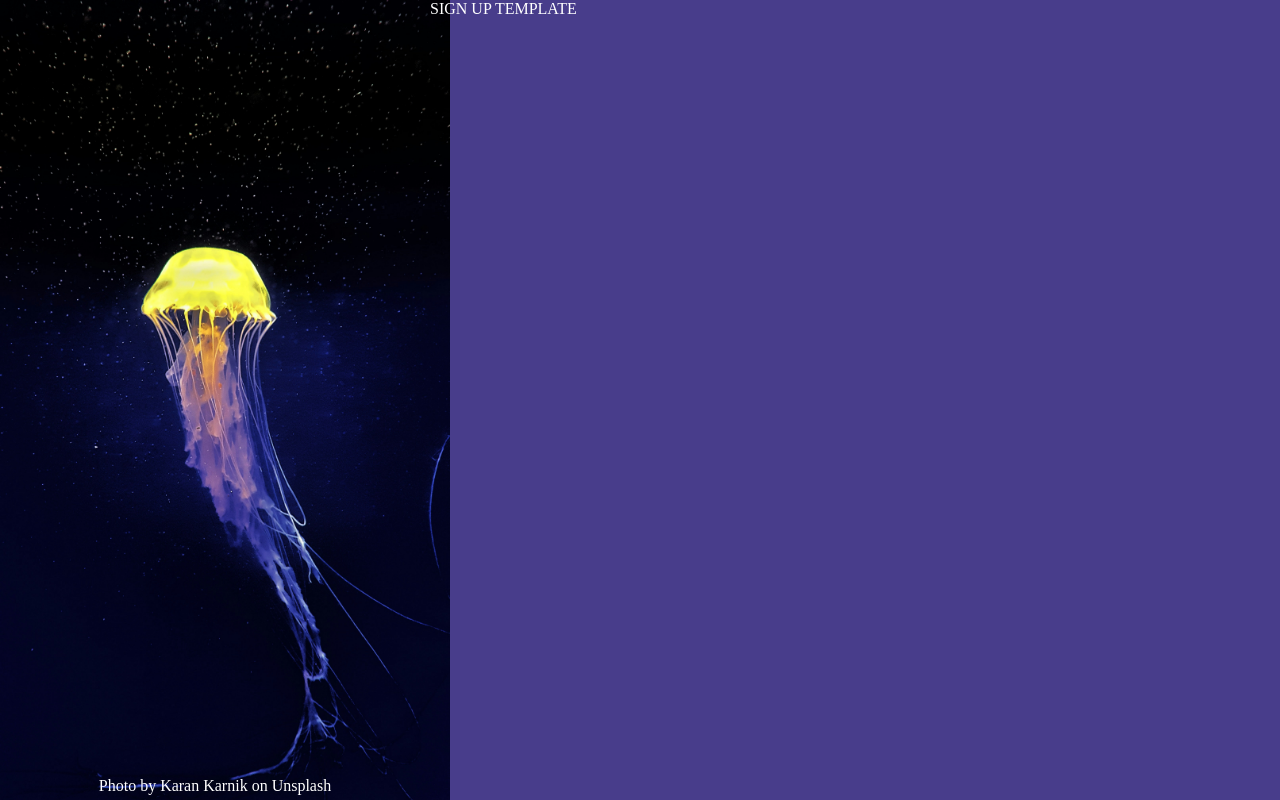
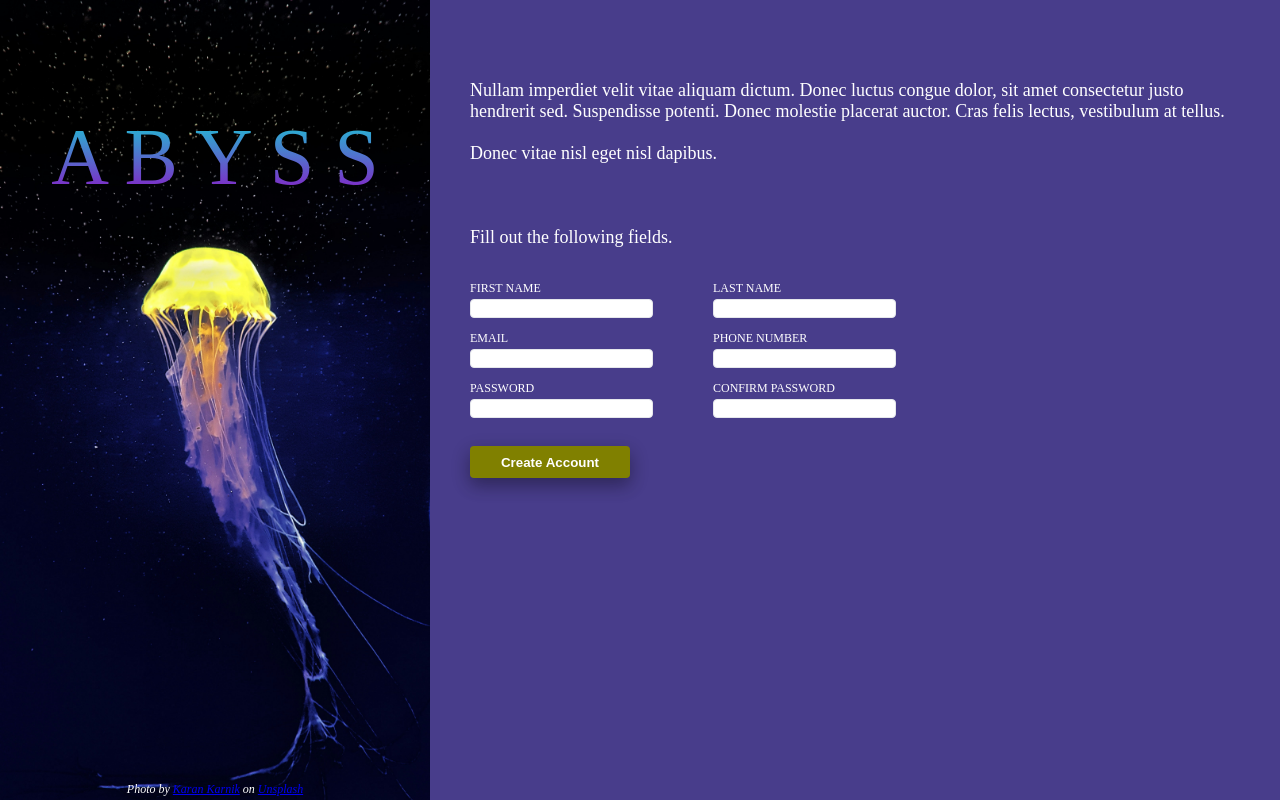
Before and after one commit to josephoren/sign-up_form, a plain HTML site: page index.html in a window 1280 px wide. Drawn offline with Linux system fonts and the light colour scheme; a web font is replaced by a local one.

Commit message:
feat: add finished layout

```diff
--- a/index.html
+++ b/index.html
@@ -5,12 +5,65 @@
     <meta name="viewport" content="width=device-width, initial-scale=1.0">
     <title>Sign-Up Form</title>
     <link rel="stylesheet" href="style.css">
+    <link rel="stylesheet" media="screen" href="https://fontlibrary.org//face/rocketpayzfont" type="text/css"/>
 </head>
 <body>
-    <div class="img-credit">
-        Photo by Karan Karnik on Unsplash
+    <div class="img-background">
+    <div class="img-logo">A B Y S S</div>
+    <div class="img-credit">Photo by&nbsp<a href="https://unsplash.com/@kkkaran">Karan Karnik</a>&nbspon&nbsp<a href="https://unsplash.com/">Unsplash</a></div>
     </div>
 
-    <div class="forms">SIGN UP TEMPLATE</div>
+    <div class="forms">
+    <div class="forms-top">Nullam imperdiet velit vitae aliquam dictum. Donec luctus congue dolor, sit amet consectetur justo <br/> hendrerit sed. Suspendisse potenti. Donec molestie placerat auctor. Cras felis lectus, vestibulum at tellus.<br/><br/>Donec vitae nisl eget nisl dapibus. <br/><br/><br/><br/>Fill out the following fields.</div>
+
+    <div class="forms-input">
+    <div class="forms-left">
+
+    <form>
+        <div>
+            <label for="first-name">FIRST NAME</label>
+        </div>
+        <div>
+            <input type="text" id="first-name" name="first-name" pattern="[a-zA-Z]+" required>
+        </div>
+        <div>
+            <label for="email">EMAIL</label>
+        </div>
+        <div>
+            <input type="email" name="email" id="email" required>
+        </div>
+        <div>
+            <label for="password">PASSWORD</label>
+        </div>
+        <div>
+            <input type="password" name="password" id="password" pattern="(?=^.{8,}$)((?=.*\d)|(?=.*\W+))(?![.\n])(?=.*[A-Z])(?=.*[a-z]).*$" required>
+            <span></span>
+        </div>
+    </div>
+
+    <div class="forms-right">
+        <div>
+            <label for="last-name">LAST NAME</label>
+        </div>
+        <div>
+            <input type="text" name="last-name" id="last-name" pattern="[a-zA-Z]+" required>
+        </div>
+        <div>
+            <label for="phone-number">PHONE NUMBER</label>
+        </div>
+        <div>
+            <input type="tel" name="phone-number" id="phone-number" pattern="\d{3}[\-]?\d{3}[\-]?\d{4}" required>
+        </div>
+        <div>
+            <label for="password-confirm">CONFIRM PASSWORD</label>
+        </div>
+        <div>
+            <input type="password" name="password-confirm" id="password-confirm" pattern="(?=^.{8,}$)((?=.*\d)|(?=.*\W+))(?![.\n])(?=.*[A-Z])(?=.*[a-z]).*$" required>
+        </div>
+    </div>
+    </div>
+    <button type="submit" class="forms-btn">Create Account</button>
+    </form>
+    </div>
 </body>
 </html>
--- a/style.css
+++ b/style.css
@@ -2,24 +2,102 @@ html, body { width: 100%; height: 100%; } body {margin: 0; padding: 0;}
 
 body {
     display: flex;
+    background-color: darkslateblue;
+
+}
+
+.img-background {
+    display: flex;
+    width: 430px;
     background-image: url(jellyfish.jpg);
-    background-color: darkslateblue;
     height: 100vh;
-    background-size: contain;
+    background-size: cover;
     background-repeat: no-repeat;
+    flex-direction: column;
+    justify-content: space-between;
+    flex-shrink: 0
+}
+
+.img-credit,
+.img-logo {
+    display: flex;
+    justify-content: center;
 }
 
 .img-credit {
-    display: flex;
-    justify-content: center;
-    align-items: flex-end;
-    width: 430px;
+    font-size: 12px;
+    font-style: italic;
     color: white;
-    margin-bottom: 5px;
+    margin-bottom: 0.4vh;
 }
 
+.img-logo {
+    font-family: 'ManilaSansBold';
+    margin-top: 14vh;
+    font-size: 10vh;
+    background: -webkit-linear-gradient(#14d2d5, #930bc4);
+    -webkit-background-clip: text;
+    -webkit-text-fill-color: transparent;
+}
 
-.forms {
+a:visited {
+    color:inherit;
+ }
+
+.forms,
+.forms-input,
+.forms-left,
+.forms-right
+.forms-top {
     display: flex;
     color: white;
 }
+
+ .forms {
+    flex: 1;
+    flex-direction: column;
+}
+
+.forms-top {
+    margin-top: 80px;
+    margin-bottom: 30px;
+    margin-left: 40px;
+    font-size: 18px;
+}
+
+.forms-input {
+    flex-direction: row;
+    margin-left: 40px;
+}
+
+.forms-left {
+    margin-right: 60px;
+}
+
+.forms-btn {
+    width: 160px;
+    height: 32px;
+    margin-left: 40px;
+    margin-top: 18px;
+    background-color: olive;
+    color: white;
+    font-weight: bold;
+    border-radius: 4px;
+    border: none;
+    box-shadow: 0 8px 16px 0 rgba(0,0,0,0.2), 0 6px 20px 0 rgba(0,0,0,0.19);
+}
+
+input {
+    margin-bottom: 10px;
+    margin-top: 3px;
+    border-radius: 4px;
+    border: 1px solid #E5E7EB;
+}
+
+label {
+    font-size: 12px;
+}
+
+/* input:focus {
+    border: 1px solid blue;
+} */
```
